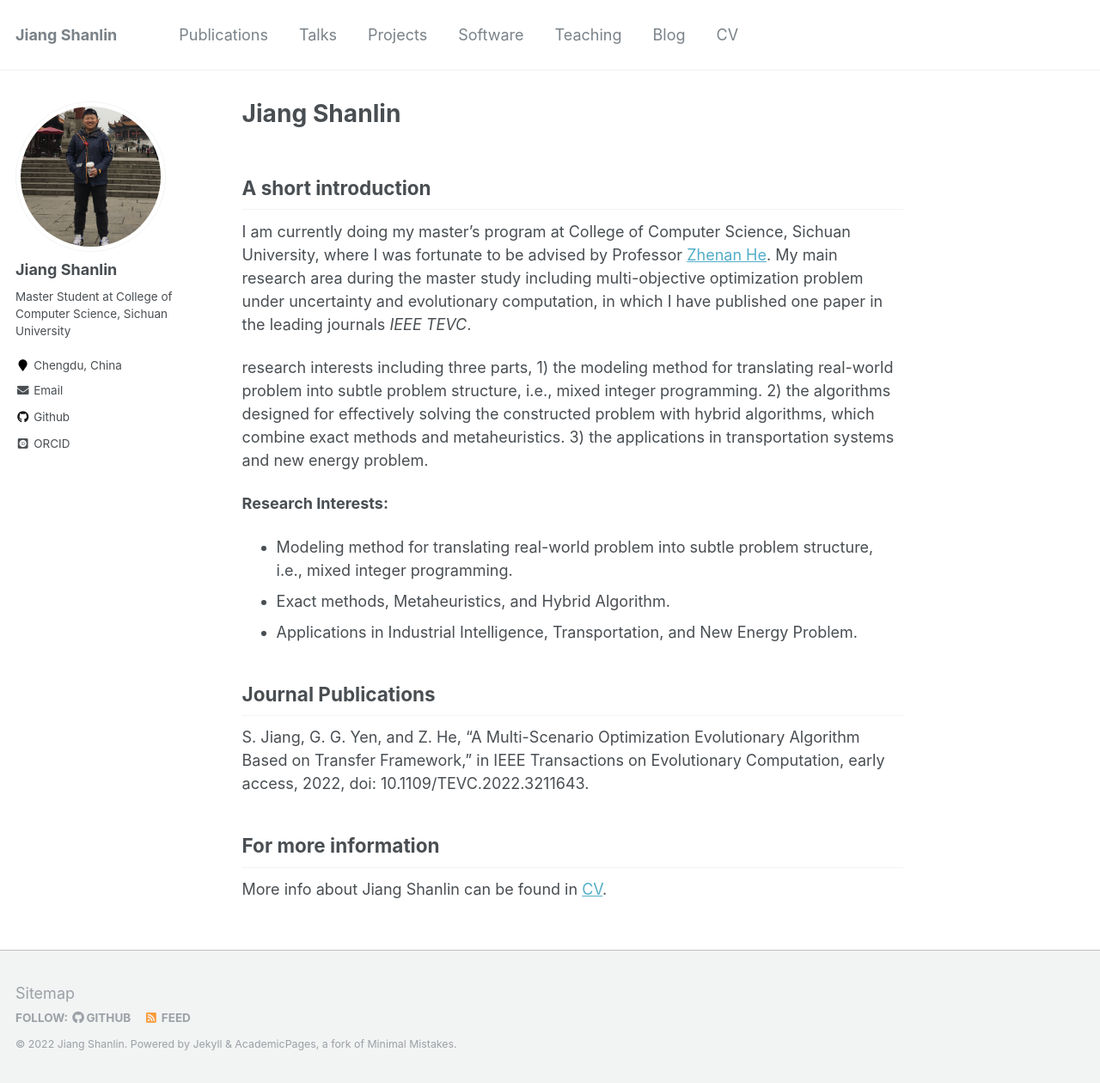
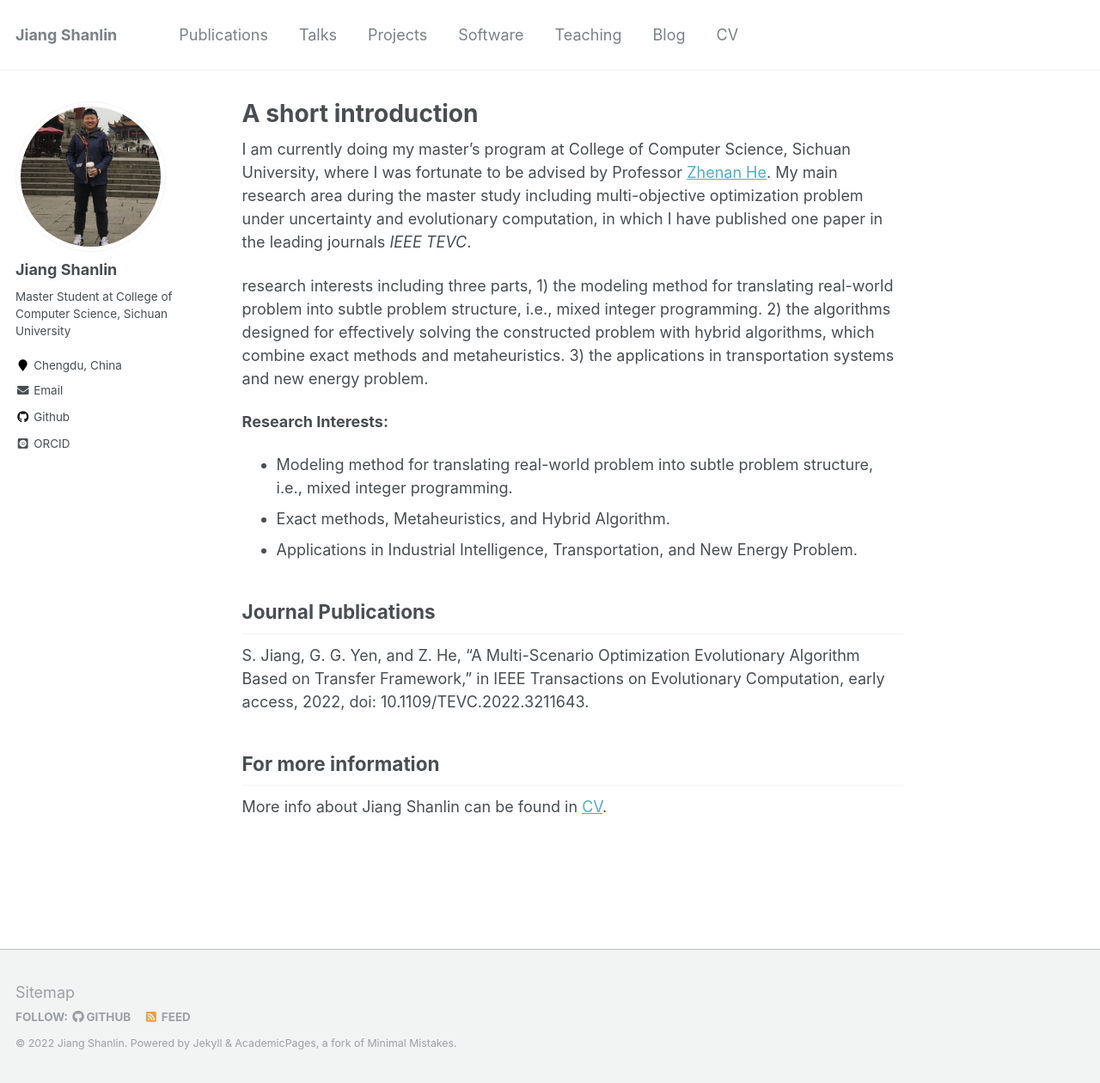
Before and after one commit to Lin-JiangShanlin/Lin-JiangShanlin.github.io, a Jekyll site: the page built from _pages/about.md, in a window 1280 px wide and 1260 px high. Shown: the whole window at 86% size. Built offline with Jekyll 4.4.1, drawn with Linux system fonts in a browser that asks for light colours; some web fonts are replaced.

Commit message:
Update about.md

```diff
--- a/_pages/about.md
+++ b/_pages/about.md
@@ -1,6 +1,6 @@
 ---
 permalink: /
-title: "Jiang Shanlin"
+title: "A short introduction"
 excerpt: "About me"
 author_profile: true
 redirect_from:
```
Also changed, not shown: other parts of _pages/about.md (+1 -1 lines).
